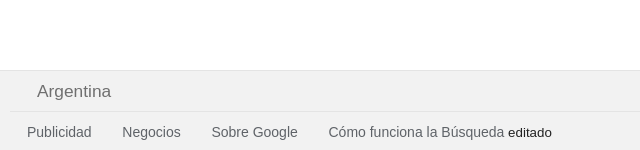
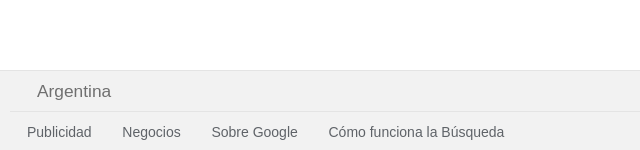
Before and after one commit to MarcoAR1/Google-Projcet, a plain HTML site: page index.html in a window 1280 px wide. Shown: the part 647-797 px from the top of the page, 0-640 px from the left. Drawn offline with Linux system fonts and the light colour scheme.

Commit message:
commit MarcoAR1

```diff
--- a/index.html
+++ b/index.html
@@ -37,7 +37,6 @@
             <a class="Publicodad" href="https://www.google.com.ar/services/?subid=ww-ww-et-g-awa-a-g_hpbfoot1_1!o2&amp;utm_source=google.com&amp;utm_medium=referral&amp;utm_campaign=google_hpbfooter&amp;fg=1" ping="/url?sa=t&amp;rct=j&amp;source=webhp&amp;url=https://www.google.com.ar/services/%3Fsubid%3Dww-ww-et-g-awa-a-g_hpbfoot1_1!o2%26utm_source%3Dgoogle.com%26utm_medium%3Dreferral%26utm_campaign%3Dgoogle_hpbfooter%26fg%3D1&amp;ved=0ahUKEwjR6djkkIbsAhXqIrkGHQDoC3IQktQCCBc">Negocios</a>
             <a class="Publicodad" href="https://about.google/?utm_source=google-AR&amp;utm_medium=referral&amp;utm_campaign=hp-footer&amp;fg=1" ping="/url?sa=t&amp;rct=j&amp;source=webhp&amp;url=https://about.google/%3Futm_source%3Dgoogle-AR%26utm_medium%3Dreferral%26utm_campaign%3Dhp-footer%26fg%3D1&amp;ved=0ahUKEwjR6djkkIbsAhXqIrkGHQDoC3IQkNQCCBg">Sobre Google</a>
             <a class="Publicodad" href="https://google.com/search/howsearchworks/?fg=1">  Cómo funciona la Búsqueda </a></span>
-   editado
  </div>
     </div>
 
```
